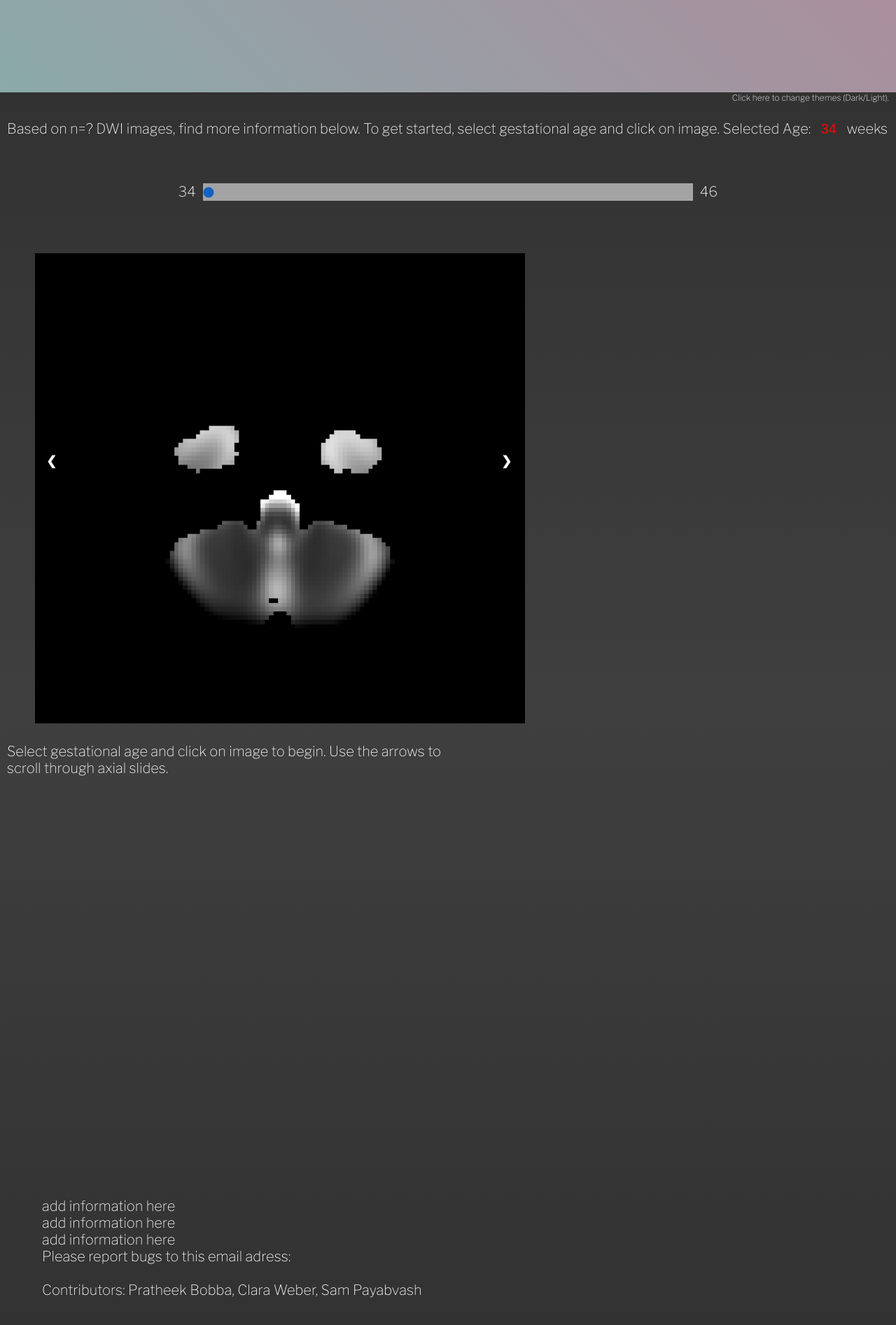
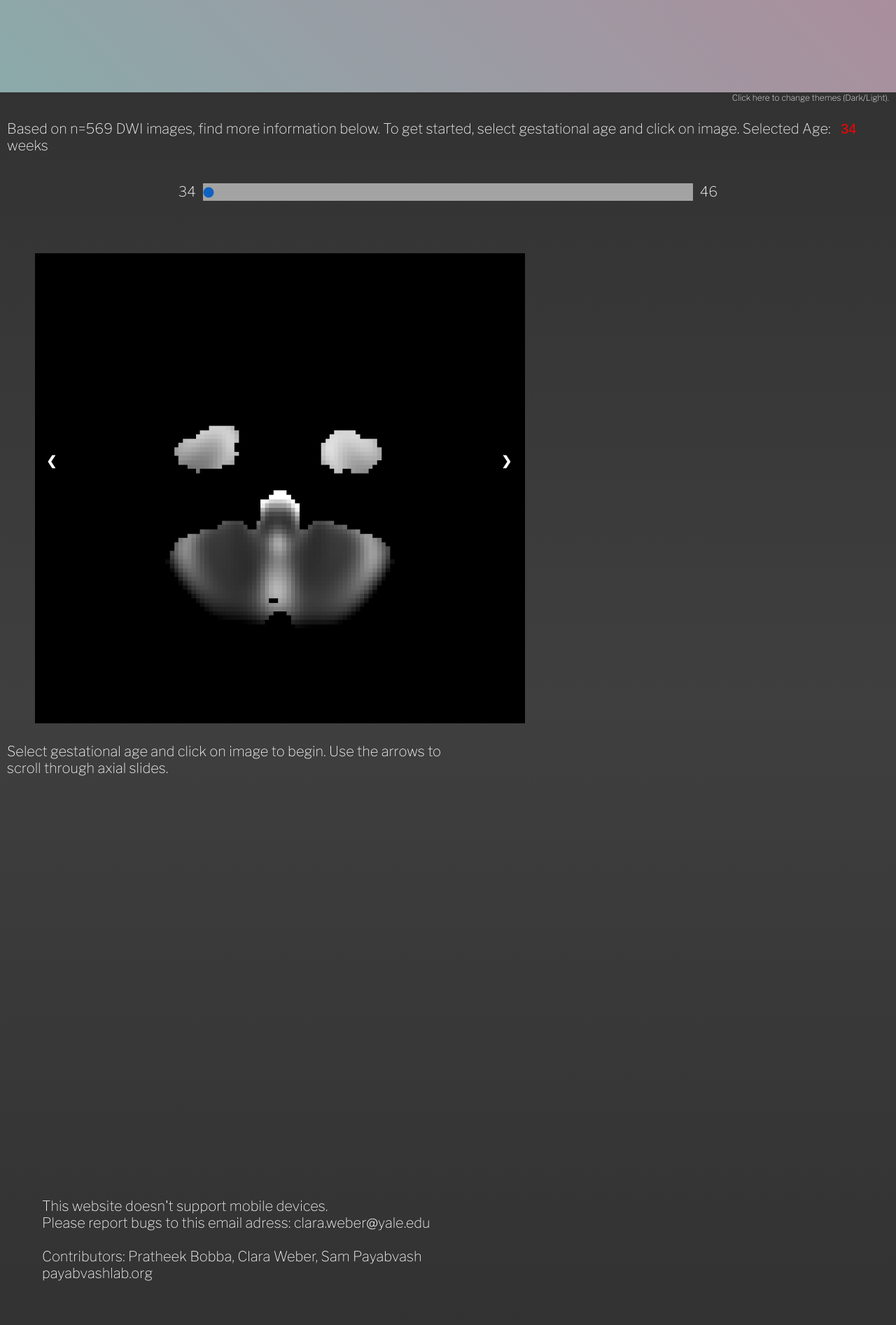
Before and after one commit to neonatebrain/neonatebrain.github.io, a plain HTML site: page index.html in a window 1280 px wide. Shown: the part 168-2062 px from the top of the page at 70% size. Drawn offline with nearby package versions, Linux system fonts and the light colour scheme.

Commit message:
Update index.html

```diff
--- a/index.html
+++ b/index.html
@@ -45,7 +45,7 @@
 <p style="font-size:12px; text-align: right !important;" onclick="toggleTheme()">Click here to change themes (Dark/Light).</p>
 <body>
 
-  <p justify-content:center>Based on n=? DWI images, find more information below. To get started, select gestational age and click on image. Selected Age: <value class="val" type="name" id="selage"></value> weeks</p>
+  <p justify-content:center>Based on n=569 DWI images, find more information below. To get started, select gestational age and click on image. Selected Age: <value class="val" type="name" id="selage"></value> weeks</p>
 <div>
   <!-- age slider -->
 <div class="container">
@@ -480,12 +480,12 @@ for (var i = 0; i < elements.length; i++) {
 <!-- final textbox -->
 <div class="infobox" style="width:700px; margin-left:50px">
   <p>
-    add information here <br>
-    add information here <br>
-    add information here<br>
-    Please report bugs to this email adress:
+    This website doesn't support mobile devices. <br>
+
+    Please report bugs to this email adress: clara.weber@yale.edu
   <br> <br>
-    Contributors: Pratheek Bobba, Clara Weber, Sam Payabvash</p>
+    Contributors: Pratheek Bobba, Clara Weber, Sam Payabvash
+  <br> payabvashlab.org</p>
 </div>
 </div>
 </body>
```
